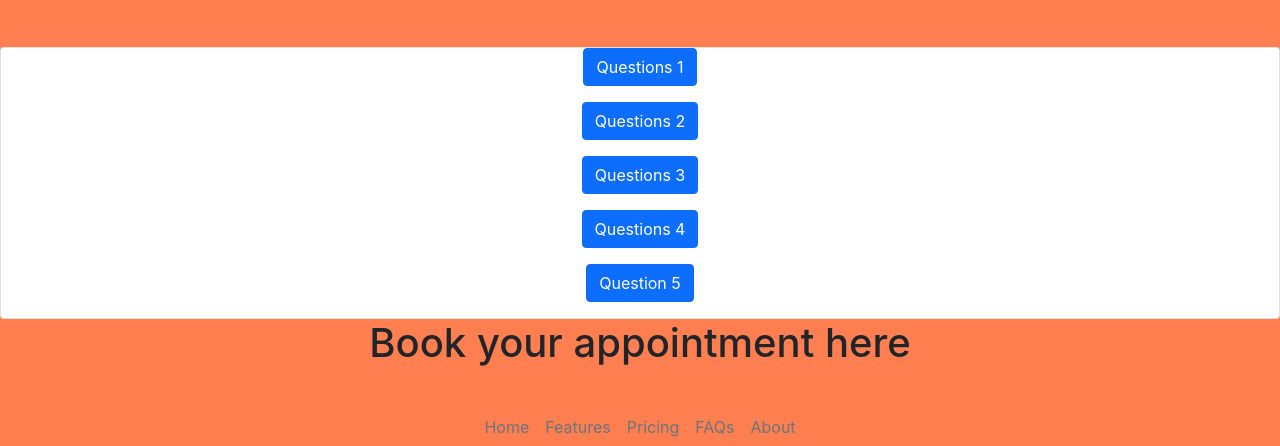
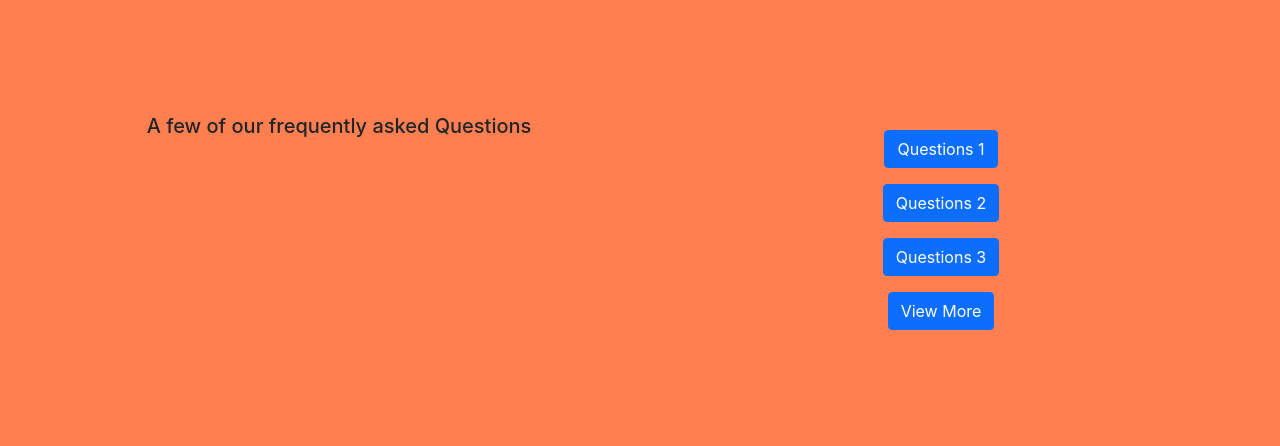
Before and after one commit to Shellsea31/evergreen-clean, a React (Create React App) app in the folder client/: page / in a window 1280 px wide. Shown: the part 1366-1812 px from the top of the page. Built offline with nearby package versions, Linux system fonts and the light colour scheme.

Commit message:
FIX: awkwards gap on the right

```diff
--- a/client/src/components/Body/Body.js
+++ b/client/src/components/Body/Body.js
@@ -11,7 +11,7 @@ const Body = () => {
       <Slides/>
       <Introduction/>
       <FAQ/>
-      <Appointments/>
+      {/* <Appointments/> */}
     </div>
   );
 };
--- a/client/src/components/Body/FAQ.js
+++ b/client/src/components/Body/FAQ.js
@@ -1,8 +1,24 @@
 import React from "react";
 
 const FAQ = () => {
+  const cardStyle = {
+    minWidth: "auto",
+    padding: "50px",
+  };
+
+  const introStyle = {
+    fontFamily: "Staatliches, cursive",
+  };
   return (
-    <div class="card">
+    <div>
+      <div class="card mb-3 bg-transparent border-0" style={cardStyle}>
+        <div class="row">
+          <div class="col-md-6">
+            <h5 class="card-text">A few of our frequently asked Questions</h5>
+          </div>
+
+          <div class="col-md-6">
+            <div class="card-body">
               <p>
                 <a
                   class="btn btn-primary"
@@ -51,39 +67,12 @@ const FAQ = () => {
               <div class="collapse" id="collapseExample3">
                 <div class="card card-body">Answer 3</div>
               </div>
-
-      <p>
-        <a
-          class="btn btn-primary"
-          data-bs-toggle="collapse"
-          href="#collapseExample4"
-          role="button"
-          aria-expanded="false"
-          aria-controls="collapseExample4"
-        >
-          Questions 4
+              <a href="#" class="btn btn-primary">
+                View More
               </a>
-      </p>
-
-      <div class="collapse" id="collapseExample4">
-        <div class="card card-body">Answer 4</div>
             </div>
-
-      <p>
-        <a
-          class="btn btn-primary"
-          data-bs-toggle="collapse"
-          href="#collapseExample5"
-          role="button"
-          aria-expanded="false"
-          aria-controls="collapseExample5"
-        >
-          Question 5
-        </a>
-      </p>
-
-      <div class="collapse" id="collapseExample5">
-        <div class="card card-body">Answer 5</div>
+          </div>
+        </div>
       </div>
     </div>
   );
--- a/client/src/components/Body/Introduction.js
+++ b/client/src/components/Body/Introduction.js
@@ -14,14 +14,14 @@ const Introduction = () => {
       <div class="card mb-3 bg-transparent border-0" style={cardStyle}>
         <div class="row">
           {/* Image styling container */}
-          <div class="col-sm-4">
+          <div class="col-md-6">
             <img
               src="https://d338t8kmirgyke.cloudfront.net/icons/icon_pngs/000/009/456/original/family2.png"
               class="img-fluid rounded-start"
               alt="..."
             ></img>
           </div>
-          <div class="col-sm-6">
+          <div class="col-md-6">
             <div class="card-body">
               <h1 class="card-text text-center" style={introStyle}>
                 A company dedicated to helping
```
Lines whose indentation alone changed are shown as unchanged.
